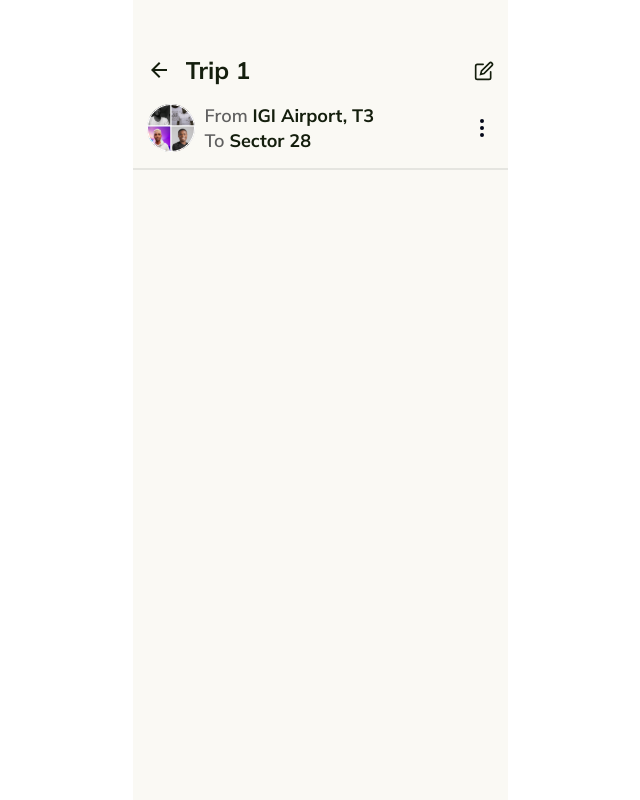
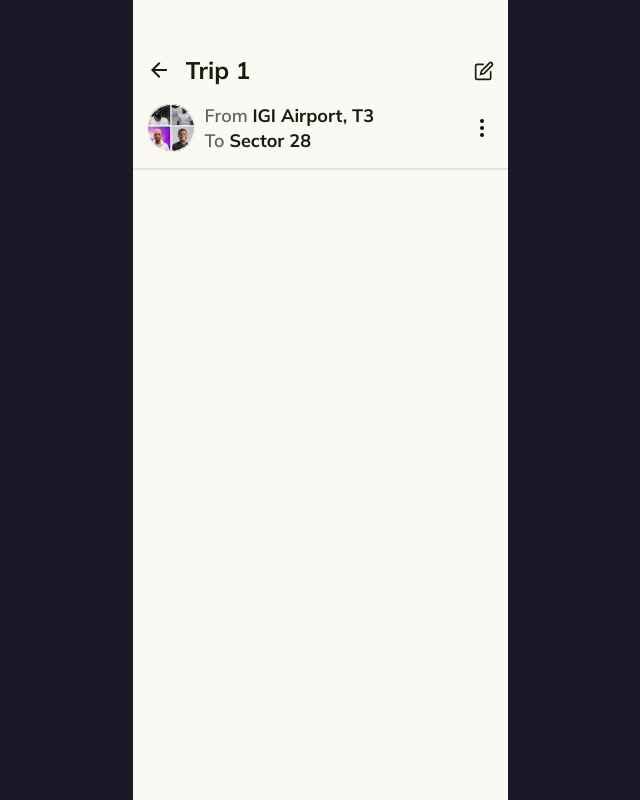
Before and after one commit to Shivam-Sharma-1/CoRider-Assignment, a React (Create React App) app: page / in a window 1280 px wide. Shown: the whole page, without its empty margins (320-960 px from the left). Built offline with nearby package versions, Linux system fonts and the light colour scheme.

Commit message:
style: add bg color

```diff
--- a/src/App.css
+++ b/src/App.css
@@ -1,9 +1,13 @@
 @import url("https://fonts.googleapis.com/css2?family=Mulish:wght@300;400;500;600;700");
 
 * {
-    margin: 0;
-    padding: 0;
-    box-sizing: border-box;
-    font-family: "Mulish", sans-serif;
-    color: #141e0d;
+	margin: 0;
+	padding: 0;
+	box-sizing: border-box;
+	font-family: "Mulish", sans-serif;
+	color: #141e0d;
 }
+
+body {
+	background-color: #181827;
+}
```
